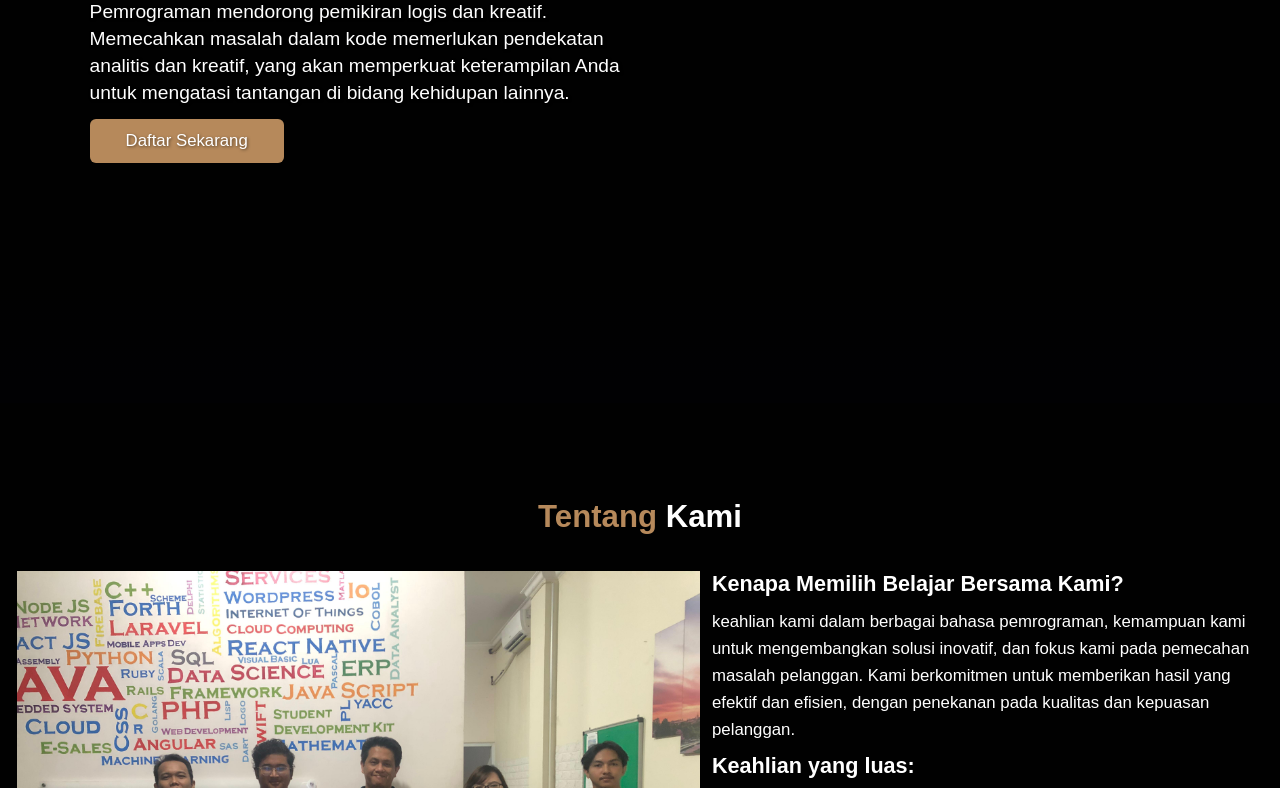
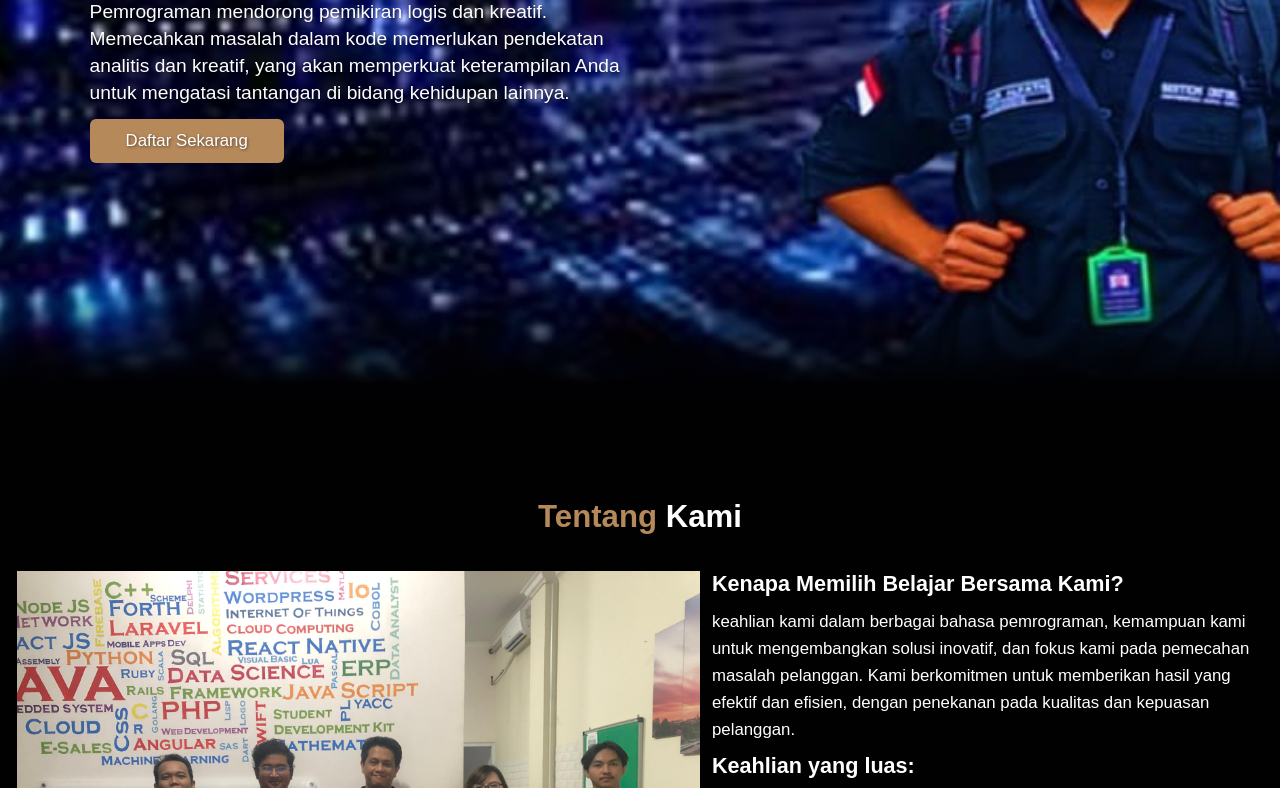
Before and after one commit to Alfath1010/Belajar-Pemprograman, a plain HTML site: page website.html in a window 1280 px wide. Shown: the part 397-1185 px from the top of the page. Drawn offline with nearby package versions, Linux system fonts and the light colour scheme; a script that the page names is missing; files whose address does not match are found by name.

Commit message:
Update website.css

```diff
--- a/website.css
+++ b/website.css
@@ -190,7 +190,7 @@ body{
     min-height: 100vh;
     display: flex;
     align-items: center;
-    background-image: url(img/pemprograman.jpg);
+    background-image: url(pemprograman.jpg);
     background-repeat: no-repeat;
     background-size: cover;
     background-position: center;
```
